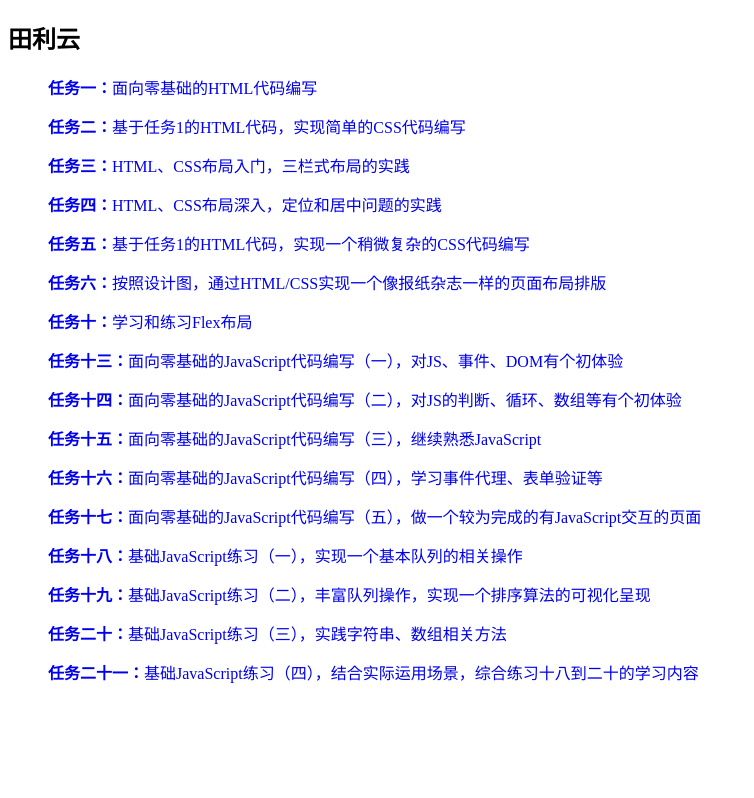
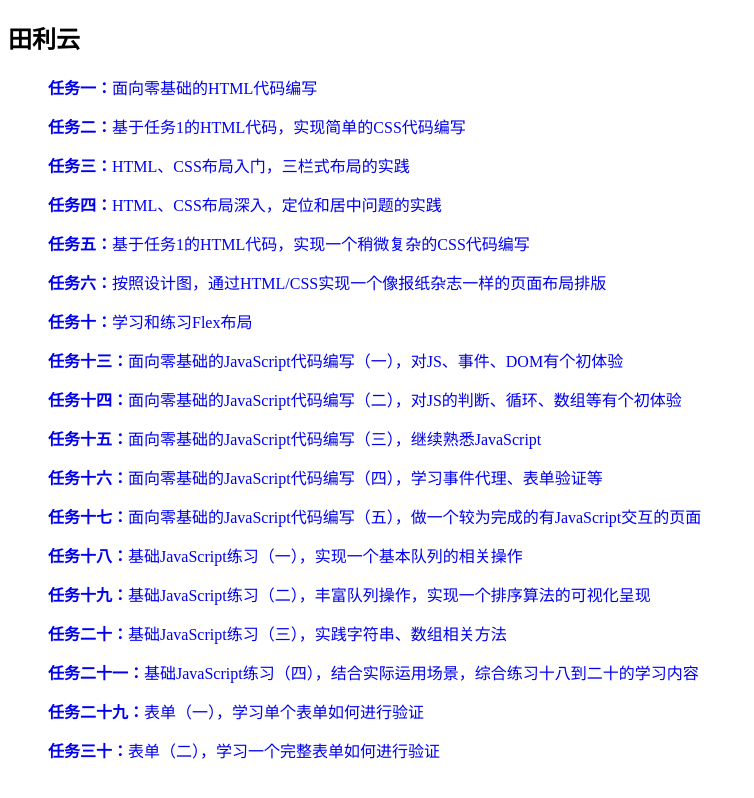
Before and after one commit to IRIFE/IRIFE.github.io, a Jekyll site: the page tliyun.html, which Jekyll copies as it is, in a window 1280 px wide. Shown: the top 798 px of the page, without its empty margins (0-754 px from the left). Built offline with Jekyll 4.4.1, drawn with Linux system fonts in a browser that asks for light colours.

Commit message:
add task29 and task30

```diff
--- a/tliyun.html
+++ b/tliyun.html
@@ -39,6 +39,8 @@
     	<li class="li-list"><a href="https://IRIFE.github.io/ife/tliyun/task19/task19.html"><b>任务十九：</b>基础JavaScript练习（二），丰富队列操作，实现一个排序算法的可视化呈现</a></li>
         <li class="li-list"><a href="https://IRIFE.github.io/ife/tliyun/task20/task20.html"><b>任务二十：</b>基础JavaScript练习（三），实践字符串、数组相关方法</a></li>
 		<li class="li-list"><a href="https://IRIFE.github.io/ife/tliyun/task21/task21.html"><b>任务二十一：</b>基础JavaScript练习（四），结合实际运用场景，综合练习十八到二十的学习内容</a></li>
+		<li class="li-list"><a href="https://IRIFE.github.io/ife/tliyun/task29/task29.html"><b>任务二十九：</b>表单（一），学习单个表单如何进行验证</a></li>
+		<li class="li-list"><a href="https://IRIFE.github.io/ife/tliyun/task30/task30.html"><b>任务三十：</b>表单（二），学习一个完整表单如何进行验证</a></li>
 
     </ul>
 </body>
```
